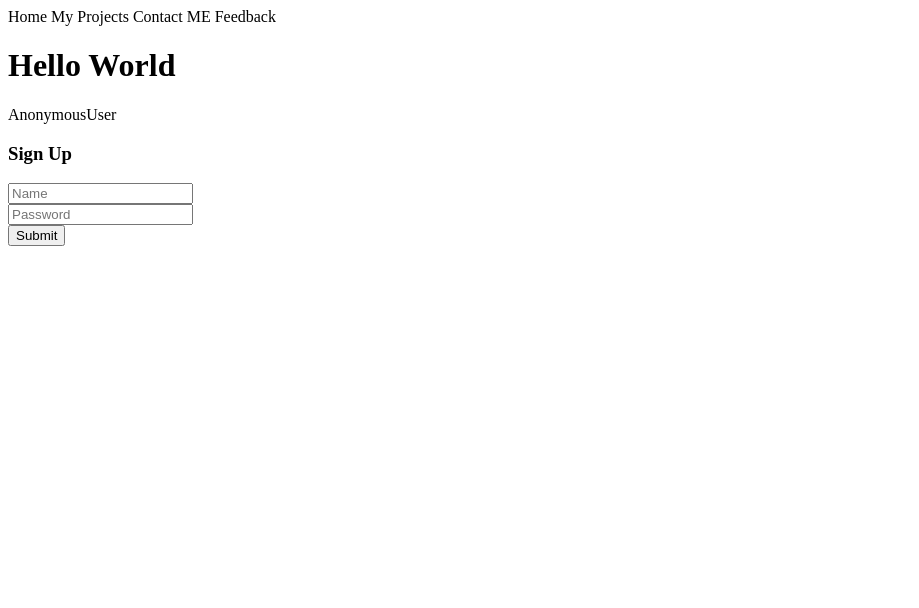
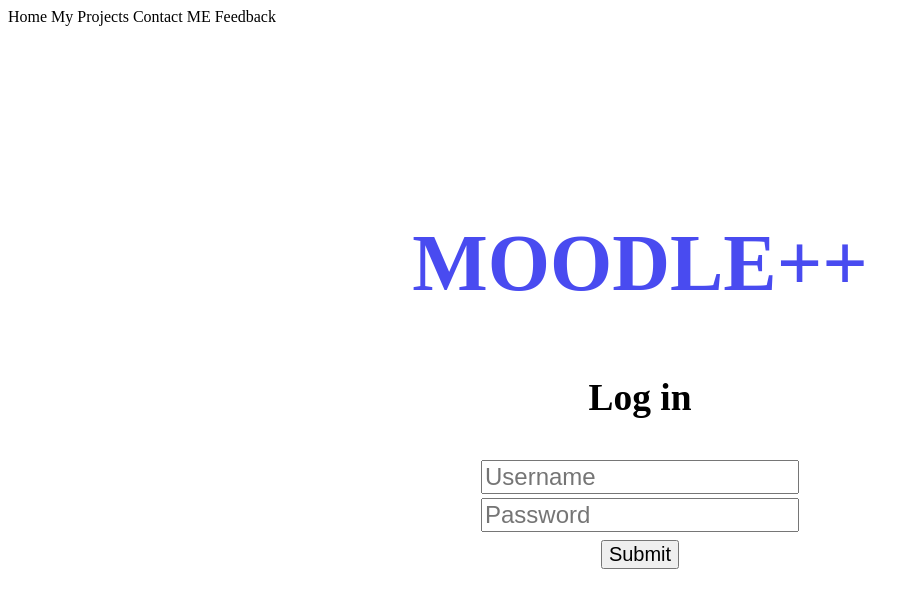
Before and after one commit to Bandameedi-Harshavardhan/Dgenie, a Django app: page / in a window 1280 px wide. Shown: the top 608 px of the page, without its empty margins (0-919 px from the left). Run offline with Django 3.2, Linux system fonts and the light colour scheme; parts of the project's set-up code (start-up, migrations or seed data) failed here and were passed over.

Commit message:
Front end Framework(HTML)

```diff
--- /dev/null
+++ b/trydjango/templates/assignment_student.html
@@ -0,0 +1,5 @@
+<div><h1>Title of assignment</h1></div>
+<div><h2>Question satement of the assignment</h2></div>
+<div class="Sign-UP">
+            <button class="btn btn-primary btn-block create-account" type="submit" link="http://localhost:8000/" style="font-size: 2.5vmin">Add Submission</button>
+</div>
--- a/trydjango/templates/contact_page.html
+++ b/trydjango/templates/contact_page.html
@@ -1,4 +1,5 @@
 {% extends 'base.html' %}
 {% block content %}
-<h1>Hello</h1>
+<div><h1>Assignments List</h1></div>
+
 {% endblock %}
--- a/trydjango/templates/home_page.html
+++ b/trydjango/templates/home_page.html
@@ -1,19 +1,27 @@
 {% extends 'base.html' %}
 {% block content %}
-<h1>Hello World</h1>
-{{ request.user }}
-<div class="Sign-UP">
+<br><br><br><br><br><br><br>
+<div id="myDIV">
+  <h2 style="font-family: Caveat;text-align: center;color:#494bf0;font-size: 10vmin"><b>MOODLE++</b></h2>
+</div>
+<!-- <p  style="font-family: Pacifico;text-align: center; color:#756460  ;font-size: 8vmin"><b>Welcome to my website :D</b></p>
+    <br>
+</div> -->
+
+<!-- {{ request.user }} -->
+<div class="Sign-UP" style="text-align: center;font-size: 4vmin">
     <form>
-        <h3 class="text-center">Sign Up</h3>
-        <div class="Sign-UP">
-            <input class="form-control item" type="text" name="name" id="name" placeholder="Name" required>
+        <h3 class="text-center">Log in</h3>
+        <div class="Sign-UP" >
+            <input class="form-control item" type="text" name="Username" id="Username" placeholder="Username" required style="font-size: 3vmin">
         </div>
         <div class="Sign-UP">
-            <input class="form-control item" type="password" name="Password" placeholder="Password" required>
+            <input class="form-control item" type="password" name="Password" placeholder="Password" required style="font-size: 3vmin">
         </div>
         <div class="Sign-UP">
-            <button class="btn btn-primary btn-block create-account" type="submit" link="http://localhost:8000/">Submit</button>
+            <button class="btn btn-primary btn-block create-account" type="submit" link="http://localhost:8000/" style="font-size: 2.5vmin">Submit</button>
         </div>
     </form>
 </div>
+
 {% endblock %}
--- a/trydjango/trydjango/urls.py
+++ b/trydjango/trydjango/urls.py
@@ -15,11 +15,11 @@ Including another URLconf
 """
 from django.contrib import admin
 from django.urls import path, include
-from products.views import Produt_Create_View
+#from products.views import Produt_Create_View
 
 urlpatterns = [
     path('admin/', admin.site.urls),
     path('products/', include('products.urls')),
     path('', include('pages.urls'), name='home'),
-    path('SignUp/', Produt_Create_View),
+#    path('SignUp/', Produt_Create_View),
 ]
```
Also changed, not shown: trydjango/products/views.py (+9 -9 lines), trydjango/templates/course_prof_page.html (added, +13 -0 lines), trydjango/templates/prof_assignmet_page.html (added, +8 -0 lines).
